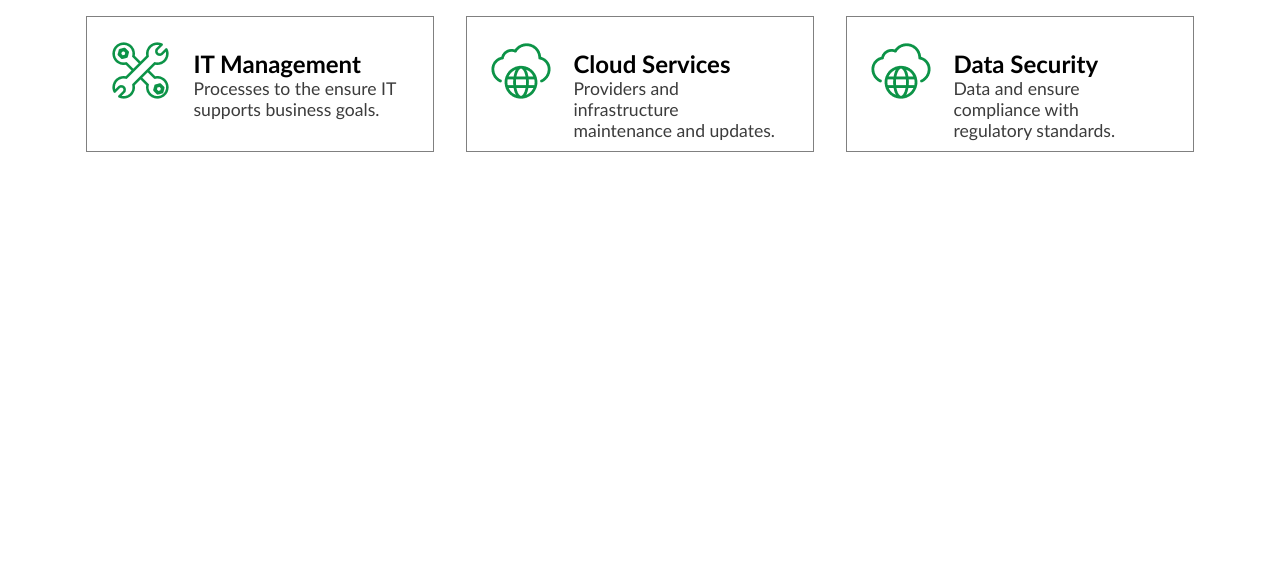
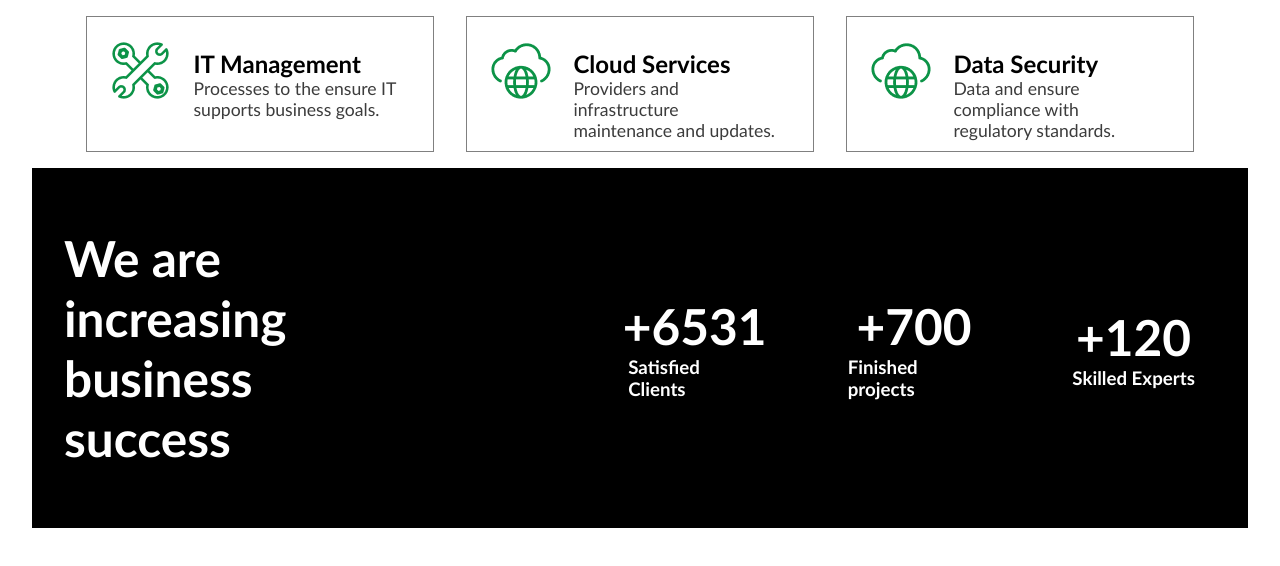
Before and after one commit to front-end-by-rimantas/55-grupe-teamwork-sofax, a website with bundled scripts: page index.html in a window 1280 px wide. Built offline with nearby package versions, Linux system fonts and the light colour scheme.

Commit message:
Dar liko kraštai aptvarkyt bet pagrindas padarytas js

```diff
--- a/css/base/layout.css
+++ b/css/base/layout.css
@@ -31,12 +31,12 @@
 .container-fluid {
   display: inline-block;
   width: 100%;
-  padding: 4rem 1rem;
+  padding: 2rem 1rem;
 }
 .row {
   width: 100%;
   float: left;
-  margin: 1rem 0;
+
 }
 .container-fluid .row {
   width: 100% !important;
--- /dev/null
+++ b/css/components/mainMainrow.css
@@ -0,0 +1,46 @@
+.container{
+    background-color:black;
+    height: 45vh;
+
+    margin-left: 0;
+    margin-right: 0;
+
+}
+.main-row-kairys{
+    display: flex;
+    justify-content: center;
+    align-items: center;
+    height: 100%;
+   margin-right: 0;
+}
+.main-row-kairys h1{
+    color:#fff ;
+    font-size: 3.1rem;
+}
+.main-row-desinys{
+    display: flex;
+    justify-content: center;
+    align-items: center;
+
+    height: 100%;
+
+}
+.kvadratas-main-row{
+    display: flex;
+    justify-content: center;
+    align-items: center;
+    flex-direction: column;
+
+}
+
+
+.kvadratas-main-row h1{
+
+    font-weight: bold;
+    font-size: 3.1rem;
+    color: #fff;
+
+}
+.kvadratas-main-row h3{
+    color:#fff;
+}
--- a/index.html
+++ b/index.html
@@ -9,6 +9,7 @@
     <link rel="stylesheet" href="./css/vendors/font-awesome.min.css">
     <link rel="stylesheet" href="./css/components/hero-footer.css">
     <link rel="stylesheet" href="./css/base/layout.css">
+    <link rel="stylesheet" href="./css/components/mainMainrow.css">
 
     <link rel="icon" type="image/png" href="../favicon/favicon-96x96.png" sizes="96x96" />
     <link rel="icon" type="image/svg+xml" href="./favicon/favicon.svg" />
@@ -20,9 +21,10 @@
 </head>
 
 <body>
+       <div id="app" class="row col-12"></div>
 
-    <div id="app" class="row col-12">
-    </div>
+        <div id="mainrow" class="col-12"></div>
+
 
     <script src="./js/pages/home.js" type="module"></script>
 </body>
--- /dev/null
+++ b/js/components/mainMain-row.js
@@ -0,0 +1,37 @@
+export function mainMainRow() {
+    const mainRowDOM = document.getElementById('mainrow');
+
+    mainRowDOM.innerHTML = `
+        <div class="container pirmas col-12">
+            <div class="col-4 main-row-kairys">
+                <h1>We are increasing business success</h1>
+            </div>
+            <div class="col-7 m-1 main-row-desinys">
+
+            </div>
+        </div>
+    `;
+
+
+    const rowdesinysDOM = mainRowDOM.querySelector('.main-row-desinys');
+
+
+    const maindata = [
+        { title: '+6531', desc: 'Satisfied Clients' },
+        { title: '+700', desc: 'Finished projects' },
+        { title: '+120', desc: 'Skilled Experts' },
+    ];
+
+
+    let HTML = '';
+    for (const item of maindata) {
+        HTML += `
+            <div class="col-3 m-1 kvadratas-main-row">
+                <h1>${item.title}</h1>
+                <h3>${item.desc}</h3>
+            </div>
+        `;
+    }
+
+    rowdesinysDOM.innerHTML = HTML;
+}
--- a/js/pages/home.js
+++ b/js/pages/home.js
@@ -1,4 +1,6 @@
 
 import { herofooter } from "../components/hero-footer.js";
+import { mainMainRow } from "../components/mainMain-row.js";
 
 herofooter();
+mainMainRow();
```
